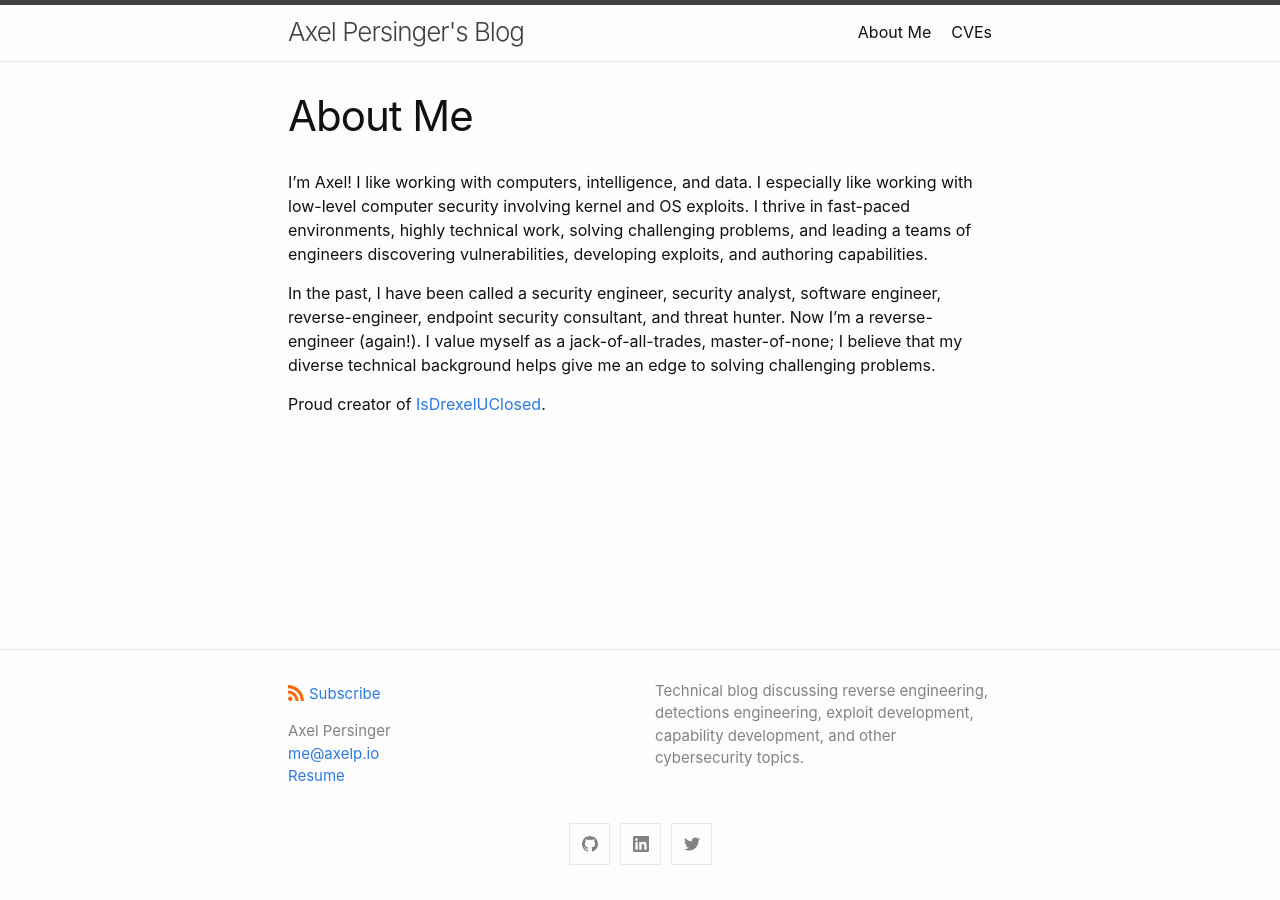
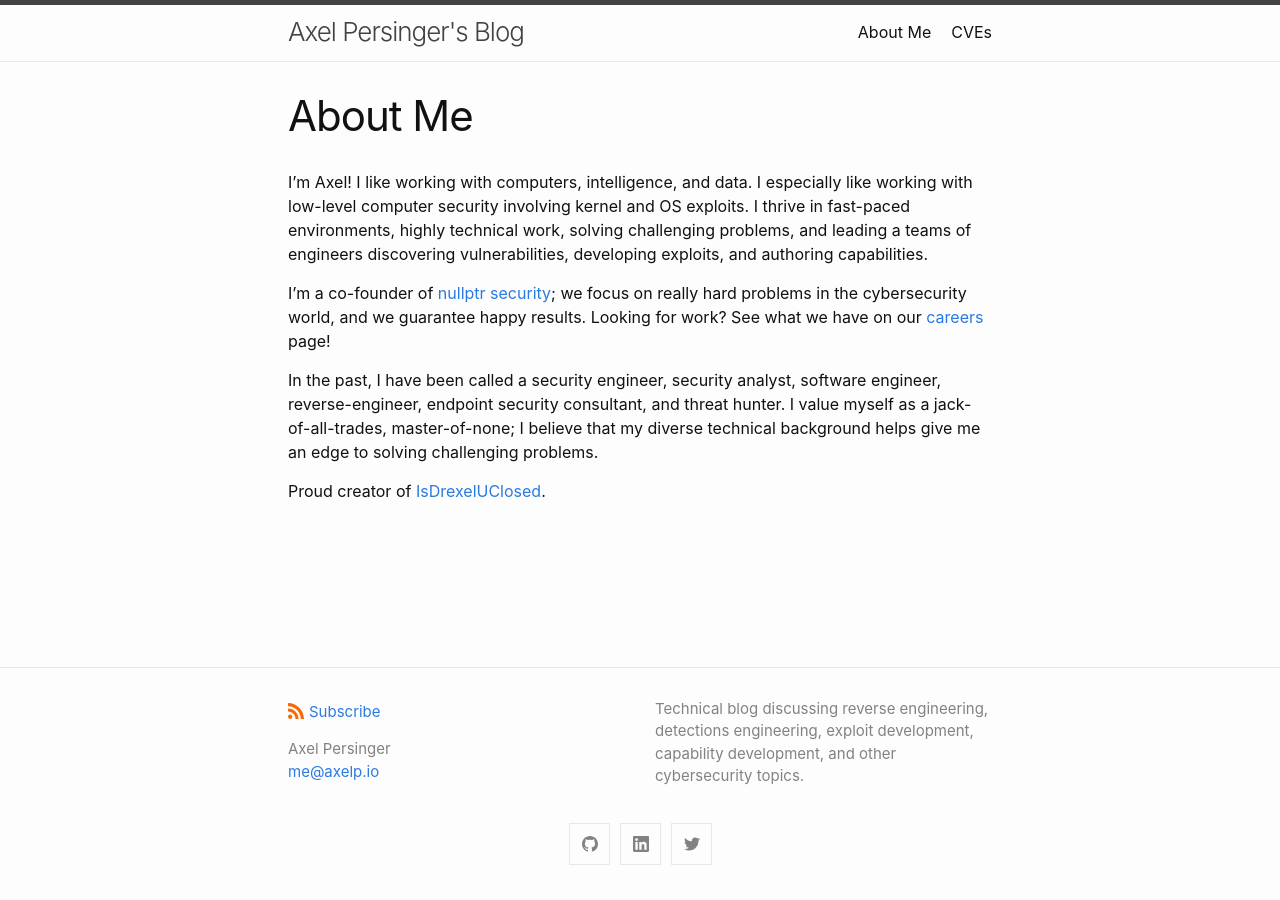
Before and after one commit to CuckooEXE/cuckooexe.github.io, a Jekyll site: the page built from about.md, in a window 1280 px wide. Built offline with Jekyll 4.4.1, drawn with Linux system fonts in a browser that asks for light colours.

Commit message:
Updated site a bit

```diff
--- a/_includes/footer.html
+++ b/_includes/footer.html
@@ -20,7 +20,6 @@
           {% if site.author.email -%}
             <li><a class="u-email" href="mailto:{{ site.author.email }}">{{ site.author.email }}</a></li>
           {%- endif %}
-            <li><a class="u-email" href="{{ site.baseurl }}/docs/AxelPersinger_Resume.pdf">Resume</a></li>
         </ul>
       {%- endif %}
       </div>
--- a/about.md
+++ b/about.md
@@ -6,6 +6,8 @@ permalink: /about
 
 I'm Axel! I like working with computers, intelligence, and data. I especially like working with low-level computer security involving kernel and OS exploits. I thrive in fast-paced environments, highly technical work, solving challenging problems, and leading a teams of engineers discovering vulnerabilities, developing exploits, and authoring capabilities.
 
-In the past, I have been called a security engineer, security analyst, software engineer, reverse-engineer, endpoint security consultant, and threat hunter. Now I'm a reverse-engineer (again!). I value myself as a jack-of-all-trades, master-of-none; I believe that my diverse technical background helps give me an edge to solving challenging problems.
+I'm a co-founder of [nullptr security](https://nullptrsec.io); we focus on really hard problems in the cybersecurity world, and we guarantee happy results. Looking for work? See what we have on our [careers](https://nullptrsec.io/careers) page!
+
+In the past, I have been called a security engineer, security analyst, software engineer, reverse-engineer, endpoint security consultant, and threat hunter. I value myself as a jack-of-all-trades, master-of-none; I believe that my diverse technical background helps give me an edge to solving challenging problems.
 
 Proud creator of [IsDrexelUClosed](https://isdrexeluclosed.com).
```
Also changed, not shown: README.md (added).
